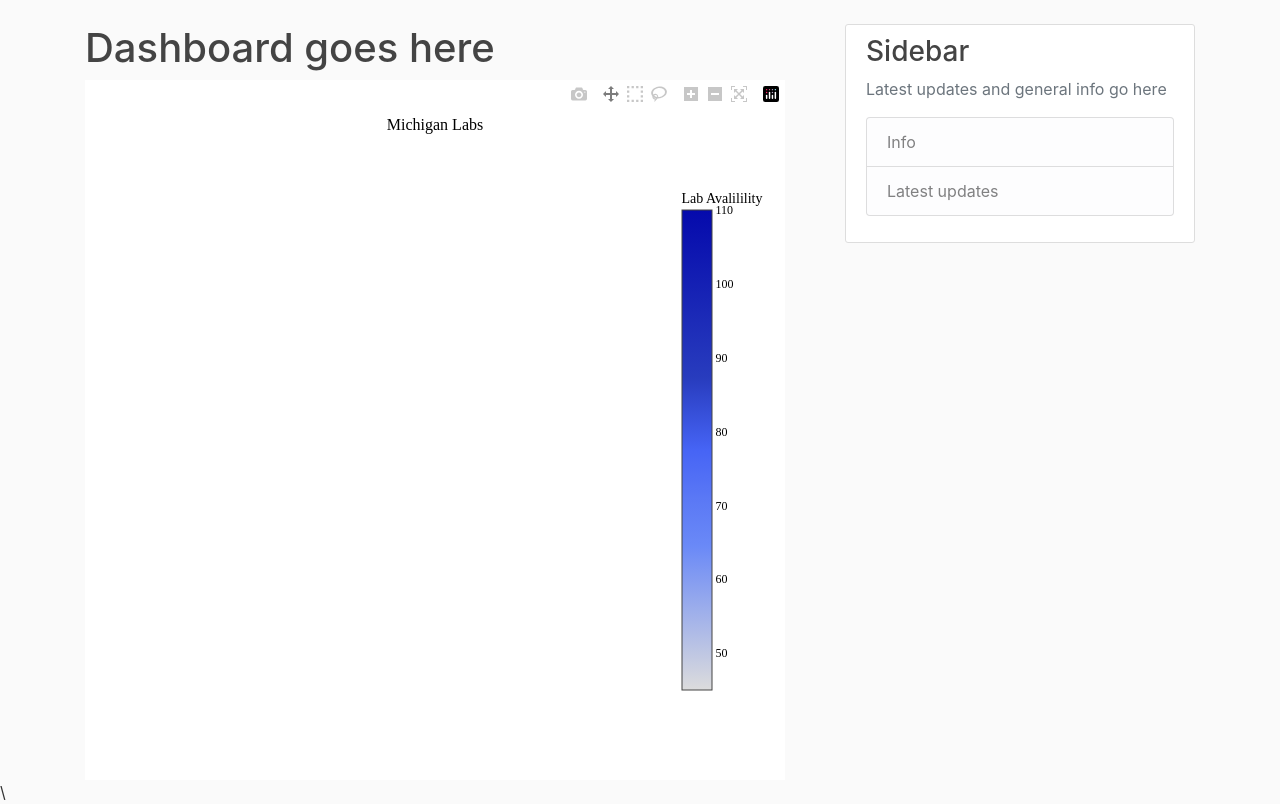
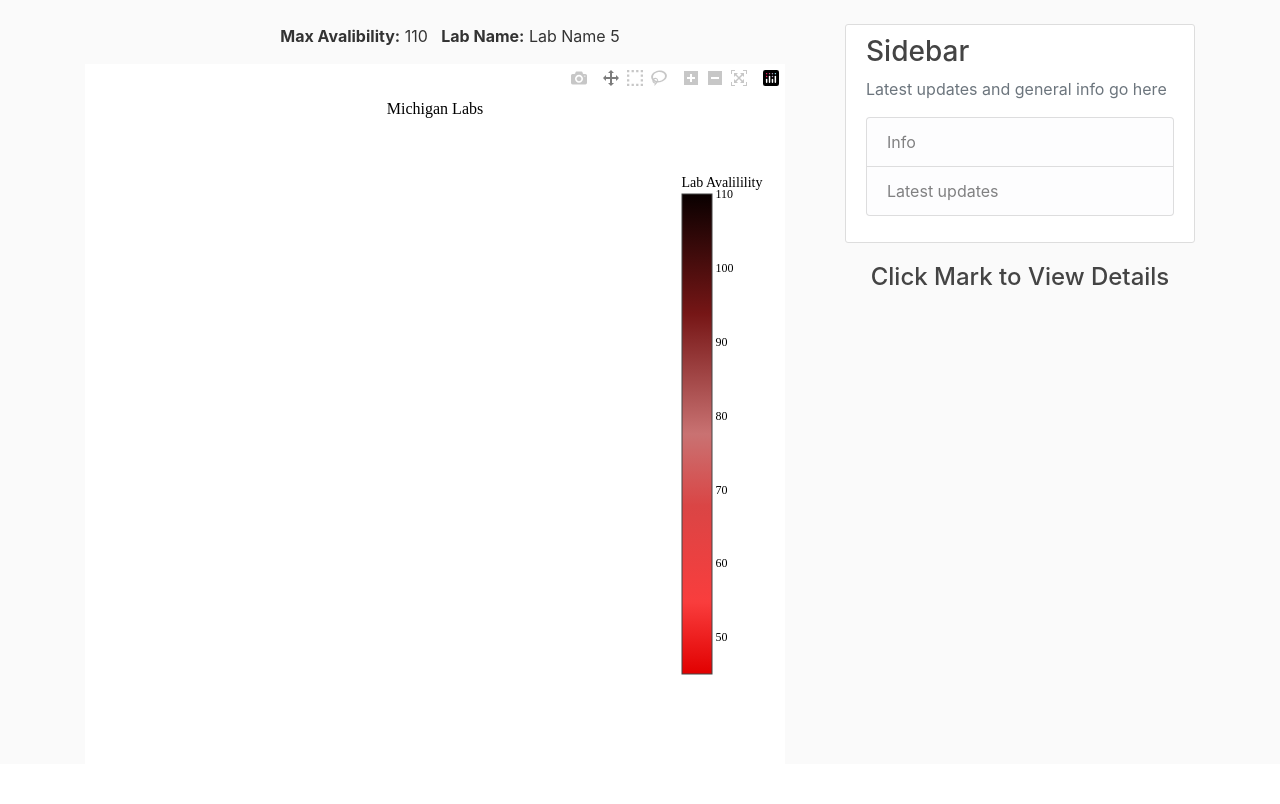
Before and after one commit to NikhilDange1/LabCapacity-Dashboard, a Flask app: page / in a window 1280 px wide. Shown: the part 56-860 px from the top of the page. After the commit the page ends 731 px from the top, so only its background shows below. Run offline with Flask 2, Linux system fonts and the light colour scheme; some libraries are stand-ins or nearby versions.

Commit message:
Click events and metrics headers

```diff
--- a/src/labcapacity/static/map.js
+++ b/src/labcapacity/static/map.js
@@ -1,22 +1,19 @@
-function drawMap() {
-	var labData = fetchData();
-
+function drawMap(labData) {
 	var labDataKeys = Object.keys(labData);
 	console.log(labDataKeys)
-	var scl = [[0,'rgb(5, 10, 172)'],[0.35,'rgb(40, 60, 190)'],[0.5,'rgb(70, 100, 245)'], [0.6,'rgb(90, 120, 245)'],[0.7,'rgb(106, 137, 247)'],[1,'rgb(220, 220, 220)']];
+	var scl = [[0,'rgb(9, 0, 0)'],[0.25,'rgb(118, 22, 22)'],[0.5,'rgb(201, 114, 114)'], [0.65,'rgb(218, 69, 69)'],[0.85,'rgb(249, 61, 61)'],[1,'rgb(225, 0, 0)']];
 
 	var data = [{
 		type : 'scattergeo',
 		mode : 'markers+text',
 		hovertemplate: '<b>Lab Name<b>: %{text}' +
-                        '<br><b>Lab Intake</b>: %{marker.size}<br>' +
-                        '<b>Lab Avalibility</b>: %{marker.color}' +
+                        '<br><b>Lab Avalibility</b>: %{marker.color}' +
                         "<extra></extra>",
 		text : labData['Lab_Name'],
 		lon : labData['Lab_Longitude'],
 		lat : labData['Lab_Latitude'],
 		marker : {
-			size : labData['Lab_Intake'],
+			size : 18,
 			opacity: 0.8,
 			reversescale : true,
 			line: {
@@ -65,145 +62,37 @@ function drawMap() {
 		    }
 		};
 
+		var mapDiv = document.getElementById('map-Div');
+		Plotly.newPlot(mapDiv, data, layout, {responsive: true})
 
-		var mapDiv = document.getElementById('map-Div');
-		var hoverInfo = document.getElementById('hoverinfo');
-		Plotly.newPlot(mapDiv, data, layout)
+		var clickTarget = document.getElementById('clicked-mark-info');
+		mapDiv.on('plotly_click', function(data){
+	    var pts = '';
 
+	    for(var i=0; i < data.points.length; i++){
+
+			keyIndex = labData['Lab_Name'].indexOf(data.points[i].text)
+	        pts = 'Lab Name: '+labData['Lab_Name'][keyIndex] +'<br>Lab Intake '+
+	            labData['Lab_Intake'][keyIndex] + '\n\n';
+	    }
+
+	    if (document.getElementById('clicked-mark-info').innerHTML.toString().trim().includes(pts.toString().trim())){
+	    	document.getElementById('clicked-mark-info').innerHTML = ""
+	    } else {
+	    	document.getElementById('clicked-mark-info').innerHTML = `<div><center><p>${pts}</p></center></div`
+	    }
+	    //alert('Closest point clicked:\n\n'+pts);
+
+	});
 }
 
+function postMetrics(labData) {
+	var metricsDiv = document.getElementById('metrics-Div');
 
-/*
-function drawMap () {
-		var data = [{
-		    type: 'scattergeo',
-		    mode: 'markers+text',
-		    text: [
-		        'Lab1', 'Lab2', 'Lab3'
-		    ],
-		    lon: [
-		        -84.55, -83.74, -83.14
-		    ],
-		    lat: [
-		        42.73, 42.28, 42.60
-		    ],
-		    marker: {
-		        size: 7,
-		        color: [
-		            '#bebada', '#fdb462', '#fb8072'
-		        ],
-		        line: {
-		            width: 1
-		        }
-		    },
-		    name: '',
-		    textposition: [
-		        'top right', 'top left', 'top center', 'bottom right', 'top right',
-		        'top left', 'bottom right', 'bottom left', 'top right', 'top right'
-		    ],
-		}];
+	var maxLabAvalilility = Math.max(...labData['Lab_Avalilility']);
+	keyIndex = labData['Lab_Avalilility'].indexOf(maxLabAvalilility);
 
-		var layout = {
-			width: 700,
-        	height: 700,
-		    title: 'Michigan Labs',
-		    font: {
-		        family: 'Droid Serif, serif',
-		        size: 12
-		    },
-		    titlefont: {
-		        size: 16
-		    },
-		    geo: {
-		        scope: 'north america',
-		        resolution: 50,
-		        lonaxis: {
-		            'range': [-90, -80]
-		        },
-		        lataxis: {
-		            'range': [40, 48]
-		        },
-		        showrivers: true,
-		        rivercolor: '#fff',
-		        showlakes: true,
-		        lakecolor: '#fff',
-		        showland: true,
-		        landcolor: '#EAEAAE',
-		        countrycolor: '#d3d3d3',
-		        countrywidth: 1.5,
-		        subunitcolor: '#d3d3d3'
-		    }
-		};
+	console.log(keyIndex)
 
-		var mapDiv = document.getElementById('map-Div');
-		Plotly.newPlot(mapDiv, data, layout)
-
-	}
-
-
-window.onload = function() {
-		var data = [{
-		    type: 'scattergeo',
-		    mode: 'markers+text',
-		    text: [
-		        'Lab1', 'Lab2', 'Lab3'
-		    ],
-		    lon: [
-		        -84.55, -83.74, -83.14
-		    ],
-		    lat: [
-		        42.73, 42.28, 42.60
-		    ],
-		    marker: {
-		        size: 7,
-		        color: [
-		            '#bebada', '#fdb462', '#fb8072'
-		        ],
-		        line: {
-		            width: 1
-		        }
-		    },
-		    name: '',
-		    textposition: [
-		        'top right', 'top left', 'top center', 'bottom right', 'top right',
-		        'top left', 'bottom right', 'bottom left', 'top right', 'top right'
-		    ],
-		}];
-
-		var layout = {
-			width: 700,
-        	height: 700,
-		    title: 'Michigan Labs',
-		    font: {
-		        family: 'Droid Serif, serif',
-		        size: 12
-		    },
-		    titlefont: {
-		        size: 16
-		    },
-		    geo: {
-		        scope: 'north america',
-		        resolution: 50,
-		        lonaxis: {
-		            'range': [-90, -80]
-		        },
-		        lataxis: {
-		            'range': [40, 48]
-		        },
-		        showrivers: true,
-		        rivercolor: '#fff',
-		        showlakes: true,
-		        lakecolor: '#fff',
-		        showland: true,
-		        landcolor: '#EAEAAE',
-		        countrycolor: '#d3d3d3',
-		        countrywidth: 1.5,
-		        subunitcolor: '#d3d3d3'
-		    }
-		};
-
-		var mapDiv = document.getElementById('map-Div');
-		Plotly.newPlot(mapDiv, data, layout)
-
-	}
-*/
+	metricsDiv.innerHTML = `<center><p><b>Max Avalibility:</b> ${maxLabAvalilility} &nbsp; <b>Lab Name:</b> ${labData['Lab_Name'][keyIndex]}</p></center>`
+}
--- a/src/labcapacity/templates/home.html
+++ b/src/labcapacity/templates/home.html
@@ -1,6 +1,9 @@
 {% extends "layout.html" %}
 {% block content %}
-    <h1>Dashboard goes here</h1>
+
+	<div id="metrics-Div">
+
+	</div>
 
     <div id="map-Div">
 
@@ -8,7 +11,6 @@
 
     </div>
 
-    <div id="hoverinfo" style="margin-left:80px;"></div>
 
 {% endblock content %}
 
@@ -16,9 +18,10 @@
 <script src="{{ url_for('static', filename='dataFetch.js') }}"></script>
 <script src="{{ url_for('static', filename='map.js') }}"></script>
 <script type="text/javascript">
-		window.onload = function() {
-		drawMap();
-		console.log('ran')
+	window.onload = function() {
+		var labData = fetchData();
+		drawMap(labData);
+		postMetrics(labData);
 	};
 </script>
 
--- a/src/labcapacity/templates/layout.html
+++ b/src/labcapacity/templates/layout.html
@@ -62,10 +62,18 @@
               </ul>
             </p>
           </div>
+          <!-- START Click Mark Div -->
+          <div>
+            <center><h4>Click Mark to View Details</h4></center>
+            <div id="clicked-mark-info">
+
+            </div>
+          </div>
+          <!-- END Click Mark Div -->
+          </div>
         </div>
       </div>
     </main>
-\
 
     <!-- Optional JavaScript -->
     <!-- jQuery first, then Popper.js, then Bootstrap JS -->
```
